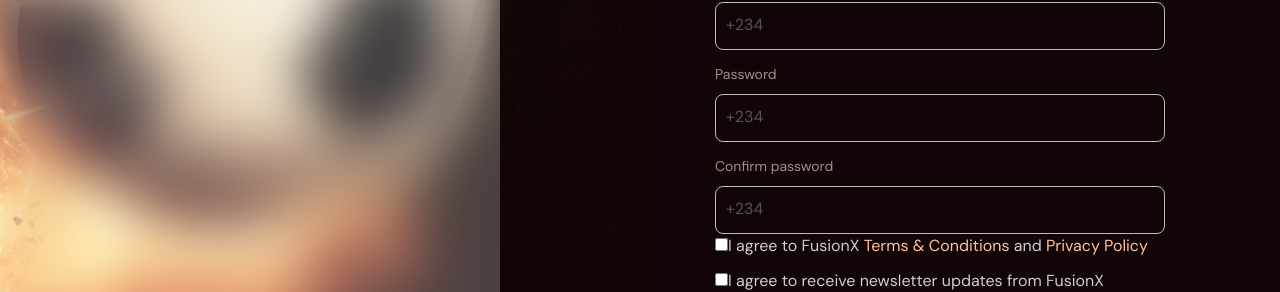
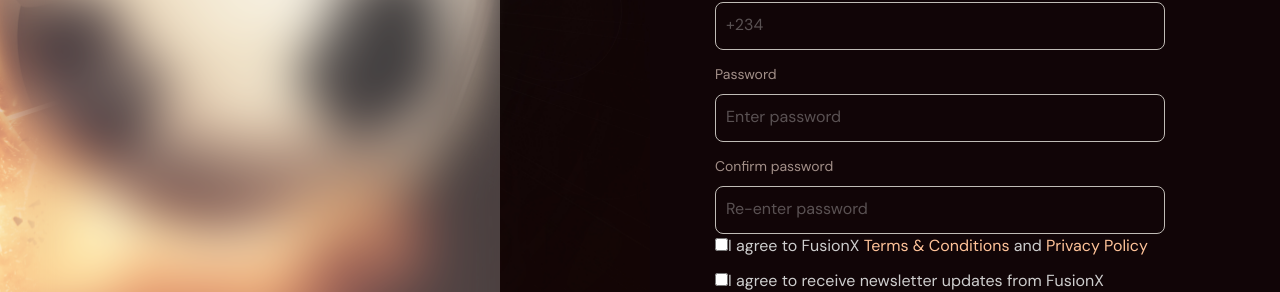
Before and after one commit to sullivanEmerald/fussionX-frontend, a React (Create React App) app in the folder client/: page /register in a window 1280 px wide. Shown: the part 458-750 px from the top of the page. Built offline with nearby package versions, Linux system fonts and the light colour scheme; no server answers.

Commit message:
added the self closing modal after image offload

```diff
--- a/client/src/components/majors/register.jsx
+++ b/client/src/components/majors/register.jsx
@@ -100,11 +100,11 @@ const RegisterForm = () => {
                     {errors.phone?.message && <p style={{ color: 'red' }}>{errors.phone.message}</p>}
 
                     <p>Password</p>
-                    <input  type='password' placeholder='+234' {...register('password')}/>
+                    <input  type='password' placeholder='Enter password' {...register('password')}/>
                     {errors.password?.message && <p style={{ color: 'red' }}>{errors.password.message}</p>}
 
                     <p>Confirm password</p>
-                    <input  type='password' placeholder='+234' {...register('cpassword')}/>
+                    <input  type='password' placeholder='Re-enter password' {...register('cpassword')}/>
                     {errors.cpassword?.message && <p style={{ color: 'red' }}>{errors.cpassword.message}</p>}
 
                     <div className='checkbox-group'>
--- a/client/src/components/majors/upload.jsx
+++ b/client/src/components/majors/upload.jsx
@@ -1,14 +1,16 @@
 import * as yup from 'yup';
 import { yupResolver } from "@hookform/resolvers/yup";
 import { useForm } from "react-hook-form";
-import { useContext, useState, useEffect } from "react";
+import { useContext, useState} from "react";
 import { useImages } from '../../context/image';
 import { UserImage } from '../../App';
+
 
 const UploadImageForm = (props) => {
     const {handleClose} = props
     const {images, setImages} = useImages()
     const {setUserImage} =  useContext(UserImage)
+    const {error, setError} = useState('')
 
     // useEffect(() => {
     //     const foundImage = images.find((item) => item.userId === id);
@@ -24,14 +26,18 @@ const UploadImageForm = (props) => {
             .mixed()
             .test(
                 'fileType',
-                'Invalid file type. Only JPG, JPEG, and PNG are allowed.',
+                'Select an Image',
                 (value) => {
-                    if (!value) return true; // No file selected, so validation passes
+                    if (!value) {
+                        return 'You must select an image.';
+                    }
+                    if (!value[0]) {
+                        return false; // Reject the value as it is empty
+                    }
                     return ['image/jpeg', 'image/jpg', 'image/png'].includes(value[0].type);
                 }
             )
     });
-
 
     const { register, handleSubmit, formState: { errors } } = useForm({
         resolver: yupResolver(schema)
@@ -39,6 +45,13 @@ const UploadImageForm = (props) => {
 
     const onSubmit = async (data) => {
         try {
+
+            if (errors.profilePicture) {
+                // Validation failed, display the error message
+                setError(errors.profilePicture.message);
+                return; // Prevent form submission
+            }
+
             const formData = new FormData();
             formData.append('profilePicture', data.profilePicture[0]);
 
@@ -52,11 +65,10 @@ const UploadImageForm = (props) => {
                 const { profilePic } = await response.json()
                 setImages(!images.length ? [profilePic] : [...images, profilePic])
                 setUserImage(profilePic.image)
+                handleClose()
             } else {
                 const {error} = await response.json();
-                console.log(formData)
-                console.log(response)
-
+                setError(error)
             }
         } catch (error) {
             console.error('Error during image upload:', error);
@@ -70,11 +82,13 @@ const UploadImageForm = (props) => {
         <>
             <div className='fund-transfer-modal'>
                 <img src='/images/icons/close.png' onClick={() => handleClose()} className='close-button' alt='logo' />
+                {error && <p style={{  color : 'red'}}></p>}
                 <p style={{ textAlign : 'center'}}>Update Profile Picture</p>
                 <form onSubmit={handleSubmit(onSubmit)}>
                     <div>
                         <label htmlFor="photoInput">Select Photo</label>
                         <input type='file' id="photoInput" placeholder='Enter bank account number' {...register('profilePicture')} />
+                        {errors.profilePicture && <p style={{ color: 'red' }}>{errors.profilePicture.message}</p>}
                     </div>
                     <button className='picture-upload-button' type='submit'><img src="/images/icons/Export.png" className="remove-style-button change-images" alt="logo" /> Upload</button>
                 </form>
--- a/client/src/components/profile.jsx
+++ b/client/src/components/profile.jsx
@@ -31,7 +31,10 @@ const ProfileDisplay = () => {
         {isShowForm && <UploadProfilePicture show={displayForm} handleClose={closeDisplayForm} />}
         <span className="profile-header">Display setting</span>
         <div className="display-setting">
+
             <UpdateProfileImage />
+
+
             <p className="profile-name">{`${name} ${surname}`}</p>
             <div className="profile-badge">
             <span>Premium plan</span>
--- a/client/src/components/profile/image.jsx
+++ b/client/src/components/profile/image.jsx
@@ -7,7 +7,10 @@ const UpdateProfileImage = () => {
     const {userProfilePicture} = useContext(UserImage)
     return (
         <>
-            <Link to={'/profile'}><img src={userProfilePicture !== "" ? userProfilePicture : '/images/dashboard/default.jpeg'} className="profile-photo"  alt="logo" /></Link>
+            <Link to={'/profile'}>
+                <img src={userProfilePicture !== "" ? userProfilePicture : '/images/dashboard/default.jpeg'} className="profile-photo"  alt="logo" />
+                {userProfilePicture !== '' && <button>Sullivan</button>}
+            </Link>
         </>
     )
 }
```
